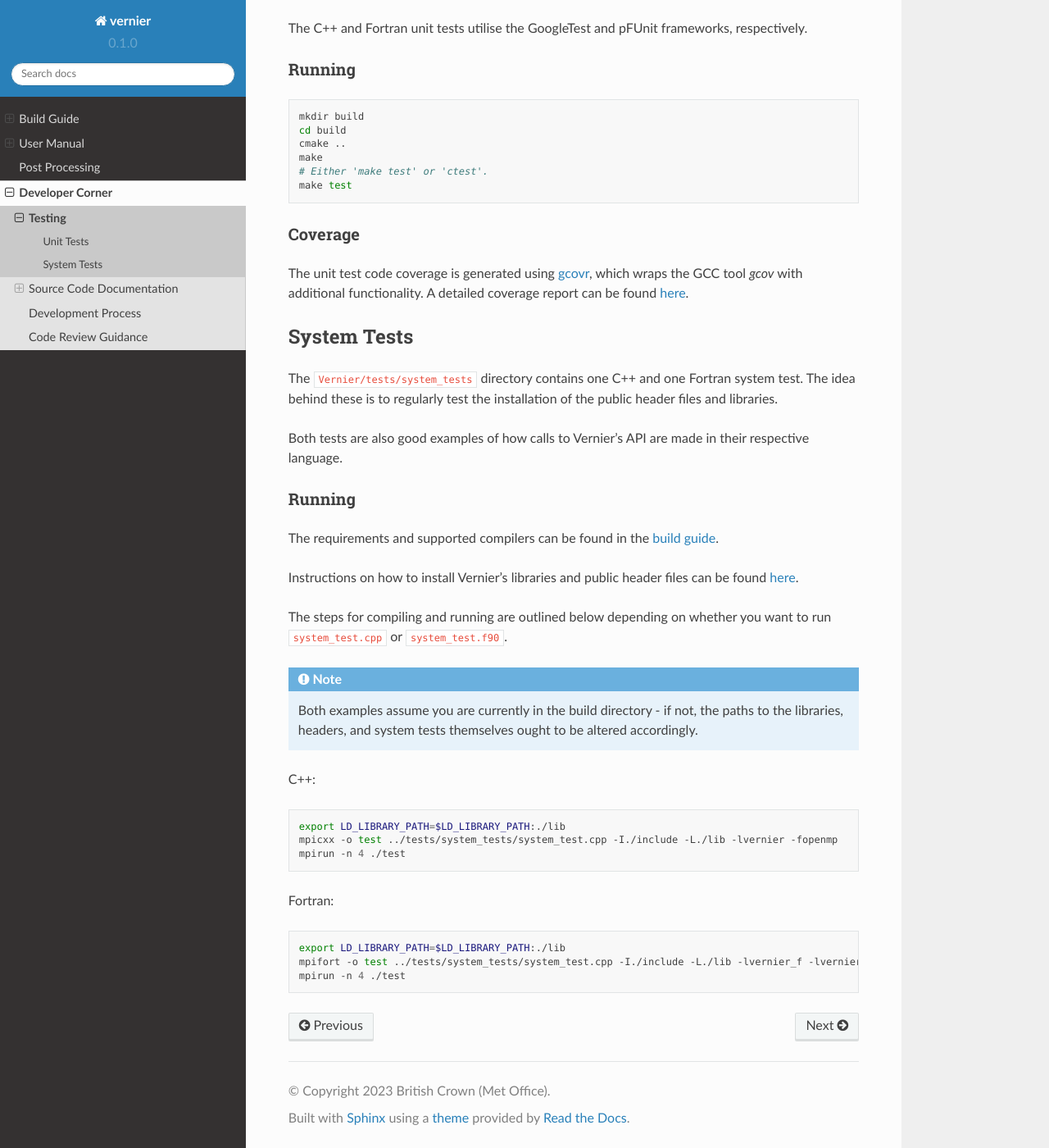
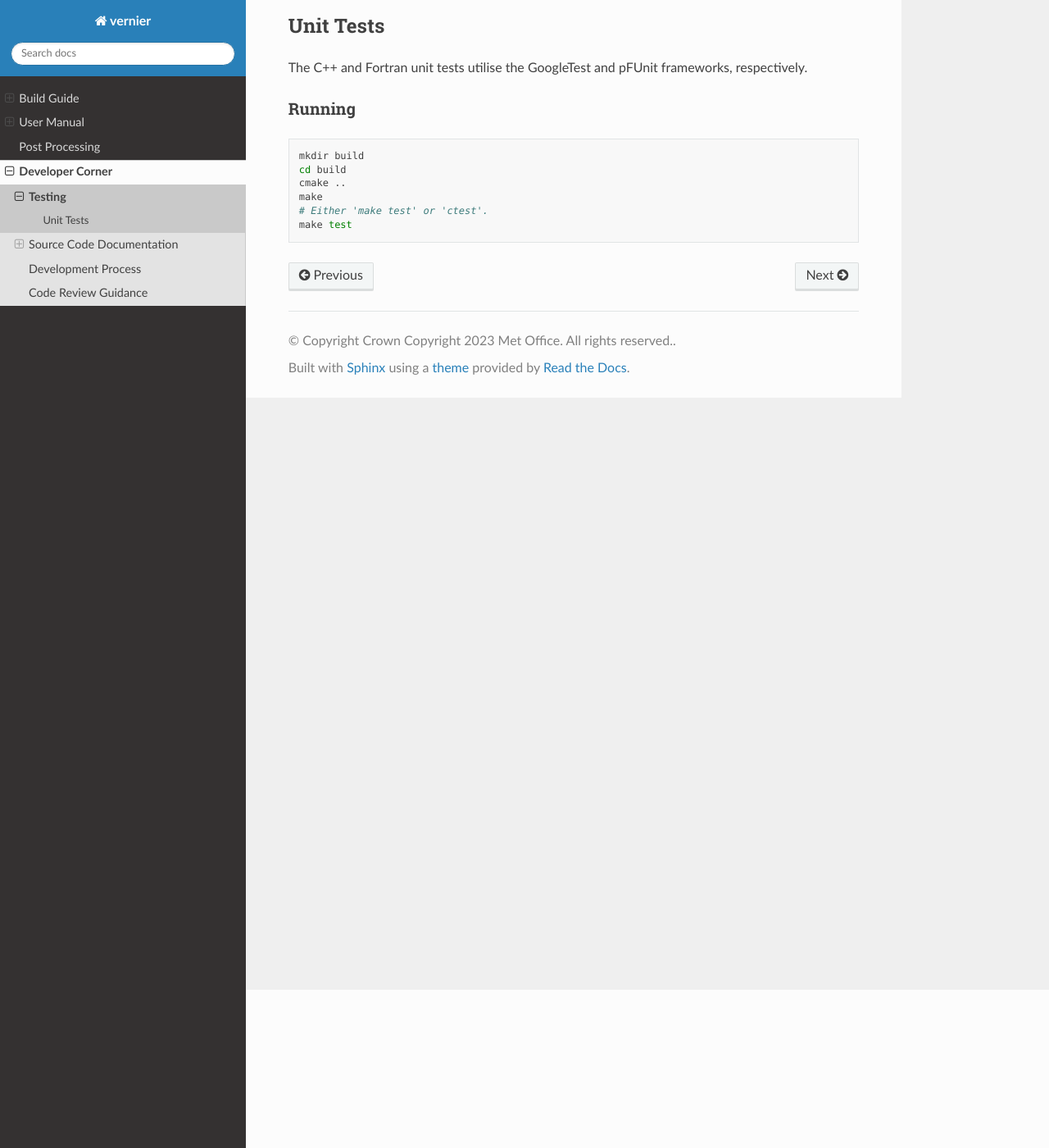
Before and after one commit to MetOffice/Vernier, a Sphinx documentation site: the page built from documentation/Sphinx/dev-corner/testing.rst, in a window 1280 px wide and 1400 px high, scrolled down 193 px. Shown: the whole window at 82% size. Built offline with Sphinx 7.4.7 and the Read the Docs theme 2.0.0, drawn with Linux system fonts in a browser that asks for light colours; some of the changed text lies outside the part shown.

Commit message:
Added changes needed from Andy's comments

```diff
--- a/documentation/Sphinx/build-guide.rst
+++ b/documentation/Sphinx/build-guide.rst
@@ -8,7 +8,7 @@
 
 The tested compilers are:
 
-* GCC 9.3.0, 10.2.0
+* GCC 10.2.0, 11.2.0
 * Clang 12.0
 
 Requirements for building:
--- a/documentation/Sphinx/conf.py
+++ b/documentation/Sphinx/conf.py
@@ -1,14 +1,14 @@
 # Configuration file for the Sphinx documentation builder.
 #
-# This file only contains a selection of the most common options. For a full
-# list see the documentation:
+# For a full
+# list of options see the documentation:
 # https://www.sphinx-doc.org/en/master/usage/configuration.html
 
 # -- Path setup --------------------------------------------------------------
 
 # If extensions (or modules to document with autodoc) are in another directory,
 # add these directories to sys.path here. If the directory is relative to the
-# documentation root, use os.path.abspath to make it absolute, like shown here.
+# documentation root, use os.path.abspath, like shown here.
 #
 # import os
 # import sys
@@ -17,33 +17,24 @@
 # -- Project information -----------------------------------------------------
 
 project = 'vernier'
-copyright = '2023 British Crown (Met Office)'
+copyright = 'Crown Copyright 2023 Met Office. All rights reserved.'
 author = ''
-
-# The full version, including alpha/beta/rc tags
-version = '0.1.0'
-release = 'beta'
 
 # -- General configuration ---------------------------------------------------
 
-# Add any Sphinx extension module names here, as strings. They can be
-# extensions coming with Sphinx (named 'sphinx.ext.*') or your custom
-# ones.
+# Add any Sphinx extension module names here.
 extensions = [ 'breathe' ]
 
-# Add any paths that contain templates here, relative to this directory.
+# Add any paths that contain templates here.
 templates_path = ['_templates']
 
 # List of patterns, relative to source directory, that match files and
 # directories to ignore when looking for source files.
-# This pattern also affects html_static_path and html_extra_path.
 exclude_patterns = []
 
 # -- Options for HTML output -------------------------------------------------
 
-# The theme to use for HTML and HTML Help pages.  See the documentation for
-# a list of builtin themes.
-#
+# The theme to use for HTML and HTML Help pages.
 html_theme = 'sphinx_rtd_theme'
 html_theme_options = {
     'canonical_url': '',
@@ -60,9 +51,8 @@
 }
 github_url = 'https://github.com/MetOffice/Vernier'
 
-# Add any paths that contain custom static files (such as style sheets) here,
-# relative to this directory. They are copied after the builtin static files,
-# so a file named "default.css" will overwrite the builtin "default.css".
+# Add any paths that contain custom static files here,
+# relative to this directory.
 html_static_path = []
 
 html_permalinks = False
--- a/documentation/Sphinx/dev-corner/testing.rst
+++ b/documentation/Sphinx/dev-corner/testing.rst
@@ -1,7 +1,8 @@
 Testing
 =======
 
-.. TODO: link to where tests live in the repo ?
+Tests are in the repository
+`here <https://github.com/MetOffice/Vernier/tree/main/tests>`__.
 
 Unit Tests
 ----------
@@ -20,53 +21,3 @@
    make
    # Either 'make test' or 'ctest'.
    make test
-
-Coverage
-^^^^^^^^
-
-The unit test code coverage is generated using `gcovr <https://gcvor.com/en/stable/>`_,
-which wraps the GCC tool `gcov` with additional functionality. A detailed
-coverage report can be found `here <https://metoffice.github.io/vernier/coverage>`_.
-
-System Tests
-------------
-
-The ``Vernier/tests/system_tests`` directory contains one C++ and one Fortran
-system test. The idea behind these is to regularly test the installation of the
-public header files and libraries.
-
-Both tests are also good examples of how calls to Vernier's API are made
-in their respective language.
-
-Running
-^^^^^^^
-
-The requirements and supported compilers can be found in the
-:ref:`build guide <requirements>`.
-
-Instructions on how to install Vernier's libraries and public header
-files can be found :ref:`here <installation>`.
-
-The steps for compiling and running are outlined below depending on whether you
-want to run ``system_test.cpp`` or ``system_test.f90``.
-
-.. note::
-
-   Both examples assume you are currently in the build directory - if not, the paths to
-   the libraries, headers, and system tests themselves ought to be altered accordingly.
-
-C++:
-
-.. code-block:: shell
-
-    export LD_LIBRARY_PATH=$LD_LIBRARY_PATH:./lib
-    mpicxx -o test ../tests/system_tests/system_test.cpp -I./include -L./lib -lvernier -fopenmp
-    mpirun -n 4 ./test
-
-Fortran:
-
-.. code-block:: shell
-
-    export LD_LIBRARY_PATH=$LD_LIBRARY_PATH:./lib
-    mpifort -o test ../tests/system_tests/system_test.cpp -I./include -L./lib -lvernier_f -lvernier_c -fopenmp
-    mpirun -n 4 ./test
--- a/documentation/Sphinx/user-manual/api.rst
+++ b/documentation/Sphinx/user-manual/api.rst
@@ -71,7 +71,3 @@
 
    ! Write
    call vernier_write()
-
-Although their primary purpose is for system testing, the tests in
-``Vernier/tests/system_tests`` also serve as more fleshed-out examples on how
-calls to Vernier are made.
```
Also changed, not shown: 2 other files.
